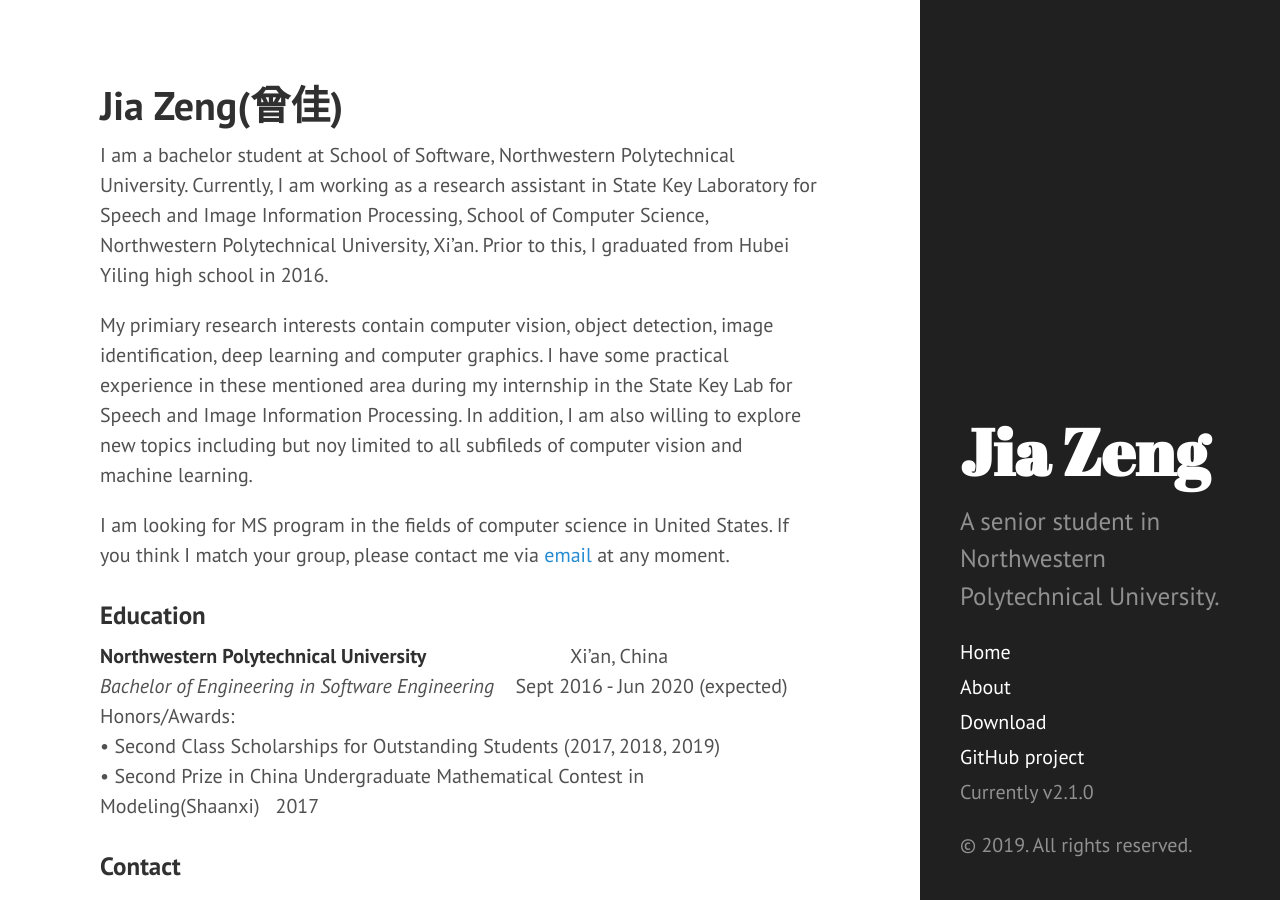
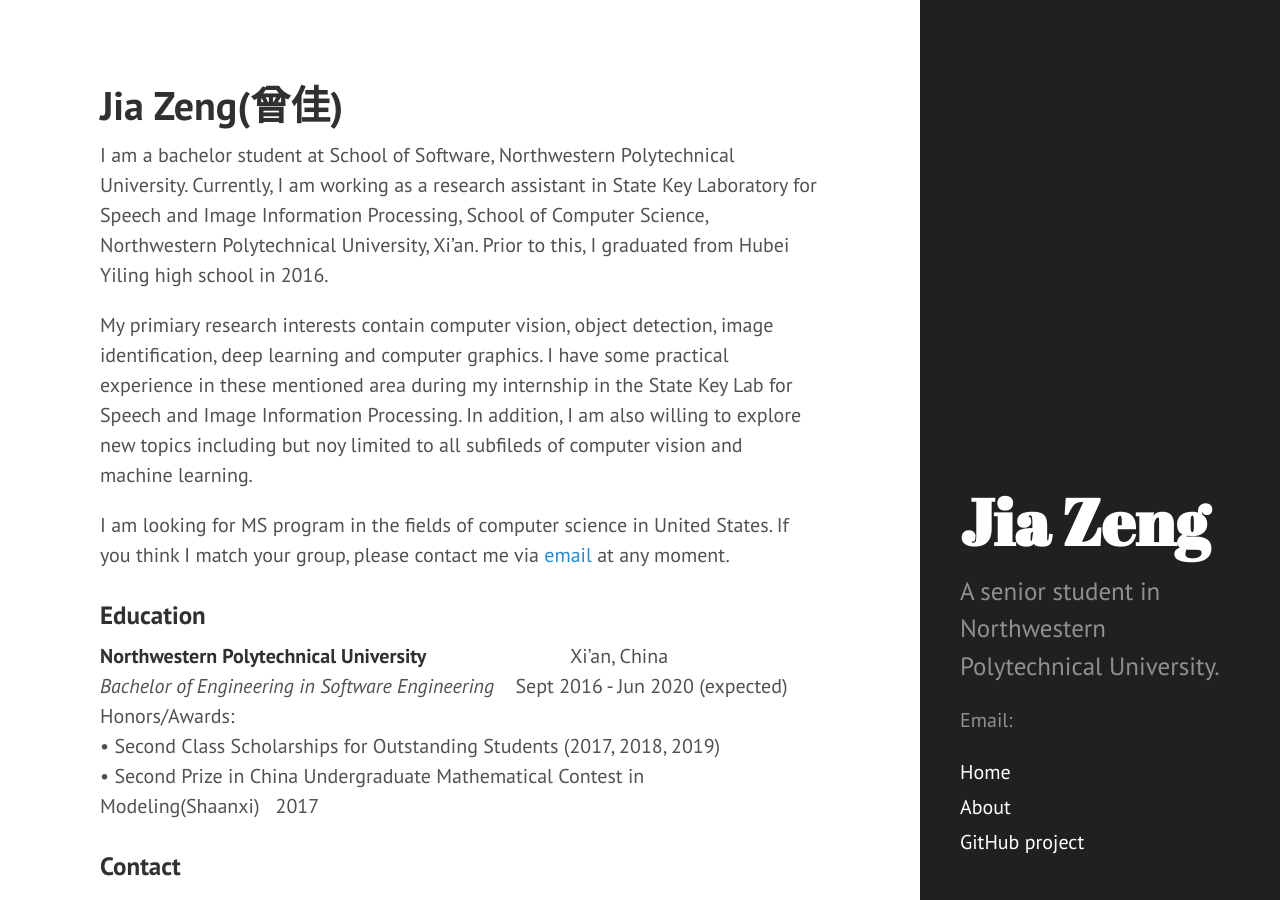
Before and after one commit to zjjzeng/zjjzeng.github.io, a Jekyll site: the page built from index.html, in a window 1280 px wide and 900 px high. Built offline with Jekyll 4.4.1, drawn with Linux system fonts in a browser that asks for light colours; the list of posts is cut into pages by our own code.

Commit message:
Update sidebar.html

```diff
--- a/_includes/sidebar.html
+++ b/_includes/sidebar.html
@@ -7,6 +7,7 @@
         </a>
       </h1>
       <p class="lead">{{ site.description }}</p>
+      <p class="email">Email: <zengjia@24.nwpu.edu.cn></p>
     </div>
 
     <nav class="sidebar-nav">
@@ -26,11 +27,8 @@
         {% endif %}
       {% endfor %}
 
-      <a class="sidebar-nav-item" href="{{ site.github.repo }}/archive/v{{ site.version }}.zip">Download</a>
       <a class="sidebar-nav-item" href="{{ site.github.repo }}">GitHub project</a>
-      <span class="sidebar-nav-item">Currently v{{ site.version }}</span>
+
     </nav>
-
-    <p>&copy; {{ site.time | date: '%Y' }}. All rights reserved.</p>
   </div>
 </div>
```
